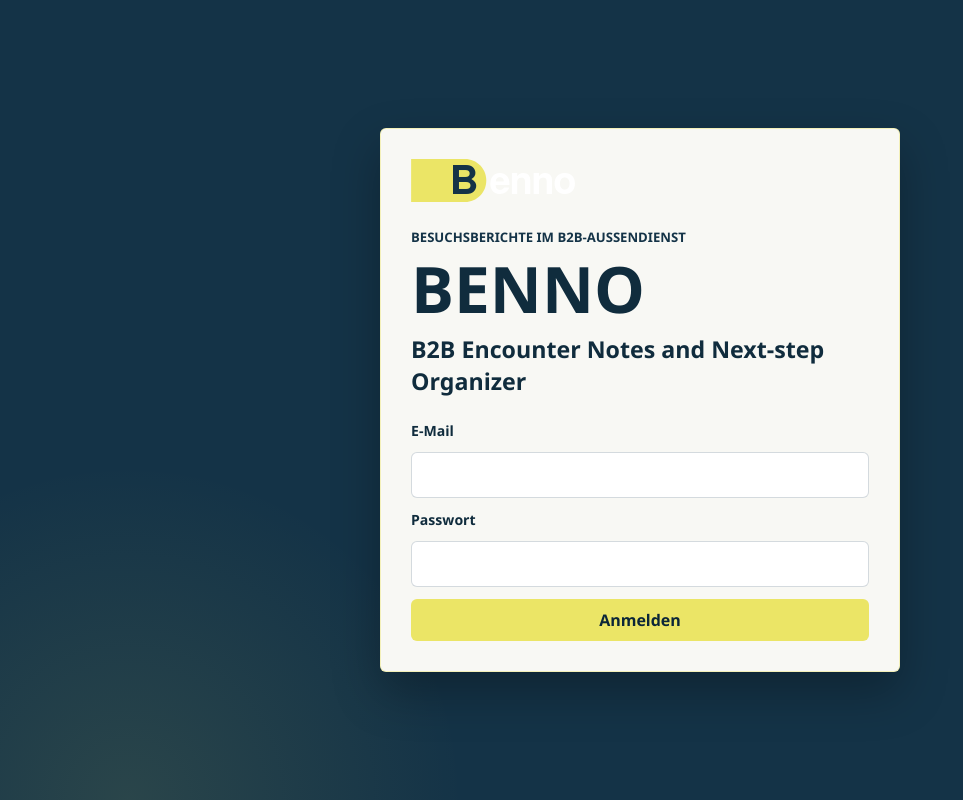
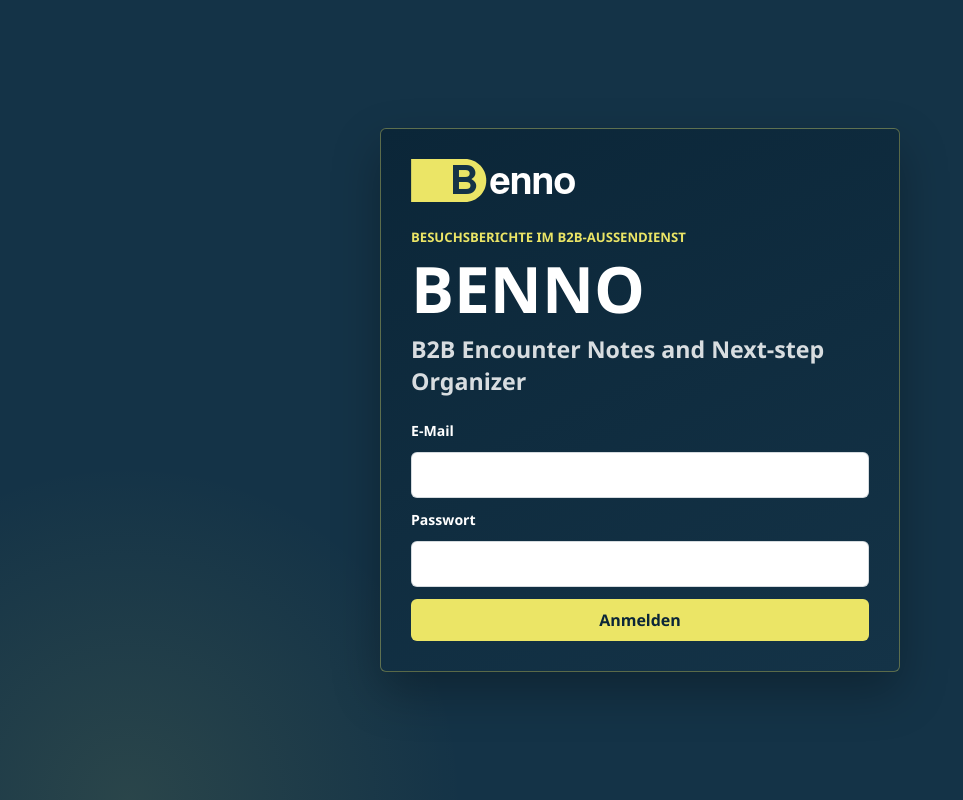
Before and after one commit to Lexoniarus/BENNO, a Flask app: a page that uses benno/templates/base.html in a window 1280 px wide. Shown: the whole page, without its empty margins (0-963 px from the left). Run offline with Flask 3, Linux system fonts and the light colour scheme.

Commit message:
Fix phase 8 QA findings

```diff
--- a/benno/services/report_writeback.py
+++ b/benno/services/report_writeback.py
@@ -43,13 +43,16 @@
 def account_payload_fields(draft: ReportDraft) -> dict[str, Any]:
     """Build account-related visit report payload fields."""
     account = crm_reference(draft, "account")
+    fallback_search_name = draft_answer(draft, "visit_context")
     return {
         "account_id": draft.account_id or (account.get("id") if account else None),
         "account_number": account.get("account_number") if account else None,
         "account_type": (
             account.get("account_type") if account else AccountType.ADDRESS.value
         ),
-        "account_search_name": account.get("search_name") if account else None,
+        "account_search_name": (
+            account.get("search_name") if account else fallback_search_name
+        ),
     }
 
 
--- a/benno/static/css/app.css
+++ b/benno/static/css/app.css
@@ -169,9 +169,9 @@
 .auth-panel {
   max-width: 520px;
   padding: 30px;
-  border: 1px solid var(--line-strong);
+  border: 1px solid rgba(235, 229, 102, 0.35);
   border-radius: var(--radius);
-  background: var(--surface);
+  background: linear-gradient(155deg, var(--sflex-petrol-dark), var(--sflex-petrol));
   box-shadow: var(--shadow);
 }
 
@@ -190,7 +190,7 @@
 }
 
 .auth-panel .hero__eyebrow {
-  color: var(--sflex-petrol);
+  color: var(--sflex-yellow);
 }
 
 h1,
@@ -282,7 +282,7 @@
 
 .auth-panel h1,
 .auth-panel .hero__subtitle {
-  color: var(--sflex-graphite);
+  color: var(--sflex-white);
 }
 
 .hero__subtitle,
@@ -294,7 +294,7 @@
 }
 
 .auth-panel .hero__subtitle {
-  color: var(--sflex-graphite);
+  color: rgba(255, 255, 255, 0.84);
 }
 
 .section-heading,
@@ -405,6 +405,10 @@
   color: var(--sflex-graphite);
   font-size: 0.88rem;
   font-weight: 900;
+}
+
+.auth-panel .form-stack label {
+  color: var(--sflex-white);
 }
 
 .form-stack input,
--- a/benno/static/js/app.js
+++ b/benno/static/js/app.js
@@ -82,7 +82,7 @@
   }
   if (button) {
     button.disabled = true;
-    button.textContent = "BENNO analysiert";
+    button.setAttribute("aria-label", "BENNO analysiert");
   }
 
   window.setTimeout(() => {
```
Also changed, not shown: tests/test_report_loop.py (+25 -0 lines).
